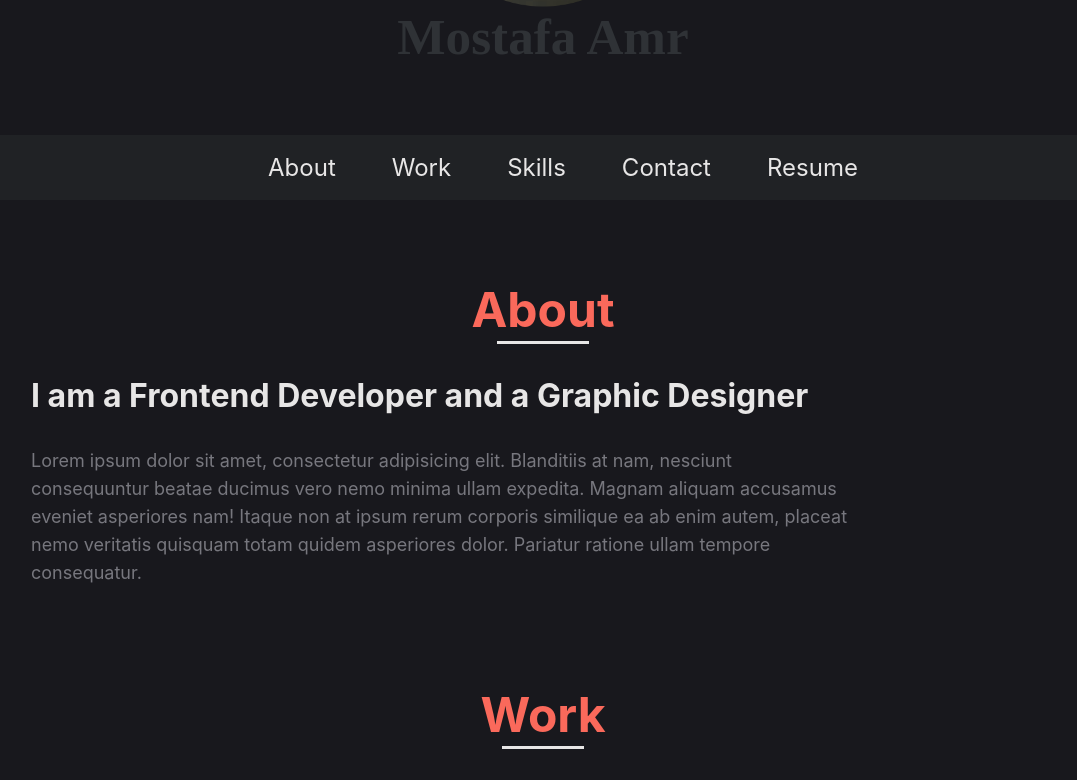
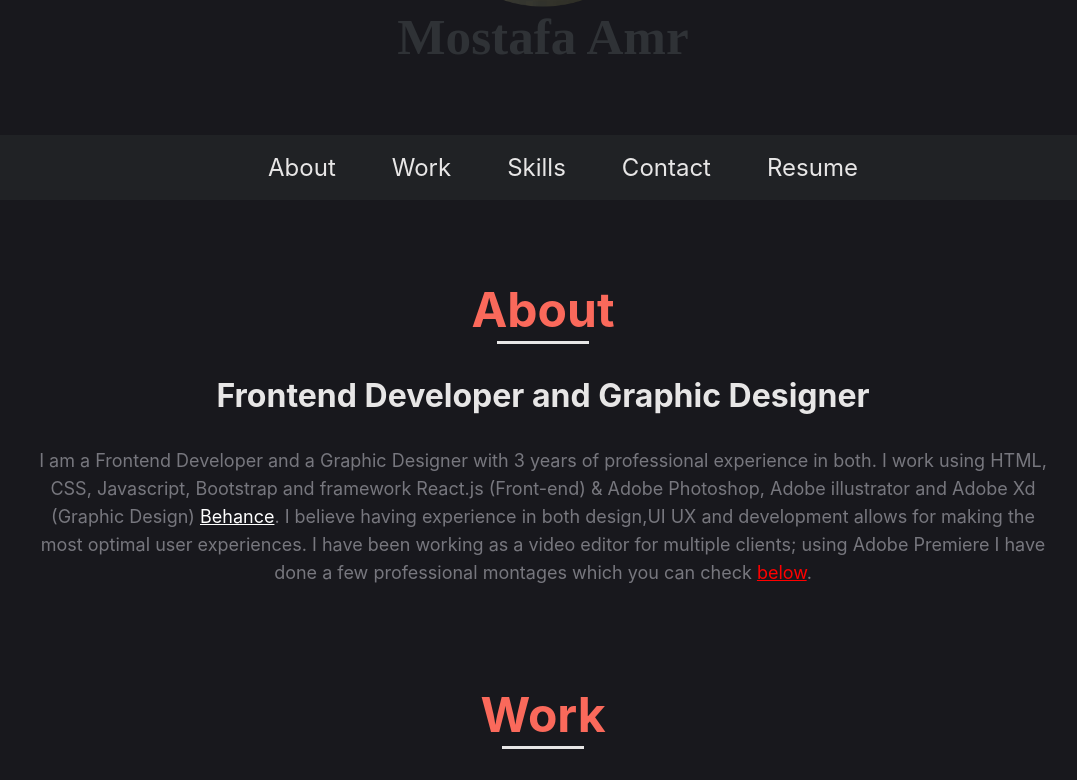
Before and after one commit to MostafaAmrHamed/portfolio, a React (Create React App) app: page / in a window 1280 px wide. Shown: the part 466-1246 px from the top of the page, without its empty margins (97-1174 px from the left). Built offline with nearby package versions, Linux system fonts and the light colour scheme; a web font is replaced by a local one.

Commit message:
feat(about): updated info section and title

```diff
--- a/src/components/About/About.tsx
+++ b/src/components/About/About.tsx
@@ -7,13 +7,26 @@ export const About = () => {
     <div className={styles.about} id="about">
       <div className={styles.container}>
         <h1 className={styles.title}> About </h1>
-        <h1 className={styles.intro}>I am a Frontend Developer and a Graphic Designer</h1>
+        <h1 className={styles.intro}>Frontend Developer and Graphic Designer</h1>
         <p className={styles.info}>
-          Lorem ipsum dolor sit amet, consectetur adipisicing elit. Blanditiis at nam, nesciunt
-          consequuntur beatae ducimus vero nemo minima ullam expedita. Magnam aliquam accusamus
-          eveniet asperiores nam! Itaque non at ipsum rerum corporis similique ea ab enim autem,
-          placeat nemo veritatis quisquam totam quidem asperiores dolor. Pariatur ratione ullam
-          tempore consequatur.
+          I am a Frontend Developer and a Graphic Designer with 3 years of professional experience
+          in both. I work using HTML, CSS, Javascript, Bootstrap and framework React.js (Front-end)
+          & Adobe Photoshop, Adobe illustrator and Adobe Xd (Graphic Design){' '}
+          <a
+            href="https://www.behance.net/mostafaamro"
+            className={styles.link}
+            target="_blank"
+            rel="noreferrer"
+          >
+            Behance
+          </a>
+          . I believe having experience in both design,UI UX and development allows for making the
+          most optimal user experiences. I have been working as a video editor for multiple clients;
+          using Adobe Premiere I have done a few professional montages which you can check{' '}
+          <a href="#work" className={styles.link2}>
+            below
+          </a>
+          .
         </p>
       </div>
     </div>
--- a/src/components/About/about.module.css
+++ b/src/components/About/about.module.css
@@ -28,11 +28,30 @@
 .intro {
   color: var(--color-text);
   margin-top: 2rem;
+  text-align: center;
 }
 .info {
   color: var(--color-sub-text);
   font-size: var(--font-size-4);
-  width: 80%;
   margin-top: 2rem;
   line-height: 1.75rem;
+  text-align: center;
 }
+.link {
+  color: white;
+  text-decoration: underline;
+}
+.link2 {
+  color: red;
+  text-decoration: underline;
+}
+@media (max-width: 768px) {
+  .intro {
+    font-size: 1.5rem;
+  }
+}
+@media (max-width: 767px) {
+  .about {
+    padding-top: 0;
+  }
+}
```
